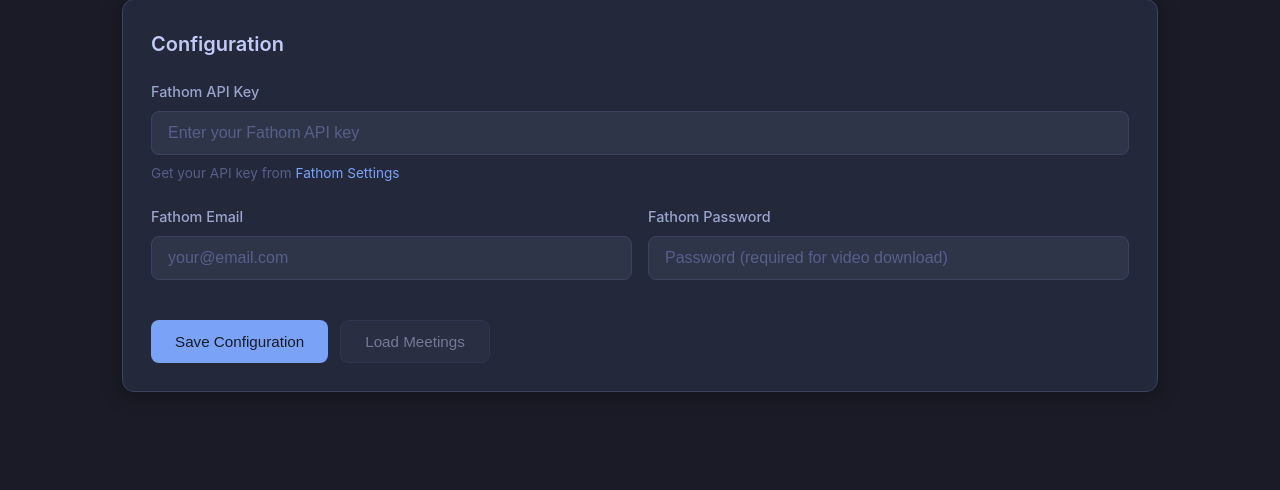
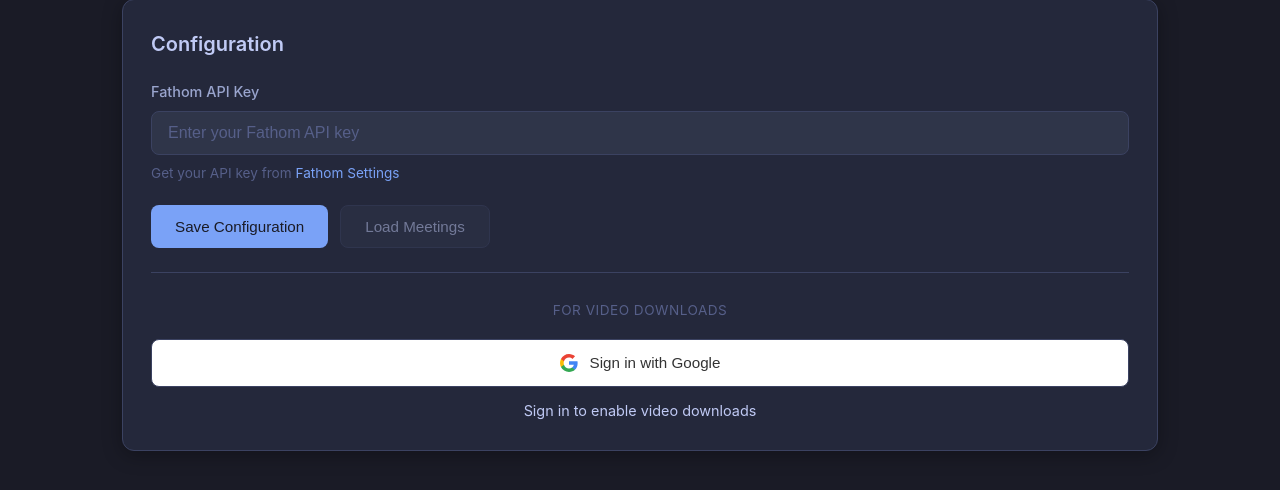
Before and after one commit to msg43/fathom-batch-downloader, a Flask app: page / in a window 1280 px wide. Shown: the part 198-688 px from the top of the page. Run offline with Flask 3, Linux system fonts and the light colour scheme; data that the repository does not hold is empty.

Commit message:
Switch to Google OAuth for video downloads
- Replace email/password auth with 'Sign in with Google' button
- Browser window opens for user to complete Google OAuth manually
- Session is saved to .browser_session/ for subsequent downloads
- Update UI, README, and gitignore accordingly

```diff
--- a/app.py
+++ b/app.py
@@ -50,6 +50,9 @@ def config():
         # Don't send password back to client
         if 'fathom_password' in cfg:
             cfg['fathom_password'] = '••••••••' if cfg['fathom_password'] else ''
+        # Check if Google session exists
+        session_file = os.path.join(os.path.dirname(__file__), '.browser_session', 'state.json')
+        cfg['google_authenticated'] = os.path.exists(session_file)
         return jsonify(cfg)
 
     elif request.method == 'POST':
@@ -73,6 +76,22 @@ def config():
 
         save_config(cfg)
         return jsonify({'success': True})
+
+
+@app.route('/api/google-auth', methods=['POST'])
+def google_auth():
+    """Initiate Google OAuth authentication via browser"""
+    try:
+        extractor = VideoExtractor()
+        success, message = extractor.authenticate_with_google()
+        extractor.close()
+
+        if success:
+            return jsonify({'success': True, 'message': message})
+        else:
+            return jsonify({'success': False, 'error': message}), 400
+    except Exception as e:
+        return jsonify({'success': False, 'error': str(e)}), 500
 
 
 @app.route('/api/meetings')
@@ -134,10 +153,12 @@ def download_worker(session_id, meeting_ids, options, cfg):
 
         # Initialize video extractor if needed
         if options.get('video'):
-            if not cfg.get('fathom_email') or not cfg.get('fathom_password'):
-                q.put({'type': 'error', 'message': 'Fathom credentials required for video download'})
+            # Check if Google session exists
+            session_file = os.path.join(os.path.dirname(__file__), '.browser_session', 'state.json')
+            if not os.path.exists(session_file):
+                q.put({'type': 'error', 'message': 'Google authentication required for video download. Click "Sign in with Google" first.'})
                 return
-            video_extractor = VideoExtractor(cfg['fathom_email'], cfg['fathom_password'])
+            video_extractor = VideoExtractor()
 
         total = len(meeting_ids)
 
--- a/static/app.js
+++ b/static/app.js
@@ -6,11 +6,11 @@
 const elements = {
     // Config
     apiKeyInput: document.getElementById('api-key'),
-    fathomEmailInput: document.getElementById('fathom-email'),
-    fathomPasswordInput: document.getElementById('fathom-password'),
     saveConfigBtn: document.getElementById('save-config-btn'),
     loadMeetingsBtn: document.getElementById('load-meetings-btn'),
     configStatus: document.getElementById('config-status'),
+    googleAuthBtn: document.getElementById('google-auth-btn'),
+    googleAuthStatus: document.getElementById('google-auth-status'),
 
     // Meetings
     meetingsSection: document.getElementById('meetings-section'),
@@ -51,6 +51,7 @@ function setupEventListeners() {
     // Config buttons
     elements.saveConfigBtn.addEventListener('click', saveConfig);
     elements.loadMeetingsBtn.addEventListener('click', loadMeetings);
+    elements.googleAuthBtn.addEventListener('click', authenticateWithGoogle);
 
     // Selection buttons
     elements.selectAllBtn.addEventListener('click', selectAll);
@@ -71,22 +72,67 @@ async function loadConfig() {
             elements.apiKeyInput.value = config.api_key;
             elements.loadMeetingsBtn.disabled = false;
         }
-        if (config.fathom_email) {
-            elements.fathomEmailInput.value = config.fathom_email;
-        }
-        if (config.fathom_password) {
-            elements.fathomPasswordInput.value = config.fathom_password;
-        }
+
+        // Update Google auth status
+        updateGoogleAuthStatus(config.google_authenticated);
     } catch (error) {
         console.error('Failed to load config:', error);
     }
 }
 
+function updateGoogleAuthStatus(isAuthenticated) {
+    if (isAuthenticated) {
+        elements.googleAuthStatus.textContent = '✓ Signed in - Video downloads enabled';
+        elements.googleAuthStatus.className = 'auth-status authenticated';
+        elements.googleAuthBtn.textContent = '✓ Signed in with Google';
+        elements.googleAuthBtn.disabled = true;
+    } else {
+        elements.googleAuthStatus.textContent = 'Sign in to enable video downloads';
+        elements.googleAuthStatus.className = 'auth-status';
+        elements.googleAuthBtn.disabled = false;
+    }
+}
+
+async function authenticateWithGoogle() {
+    elements.googleAuthBtn.disabled = true;
+    elements.googleAuthBtn.innerHTML = '<span class="spinner"></span> Opening browser...';
+    elements.googleAuthStatus.textContent = 'A browser window will open. Please sign in with Google.';
+    elements.googleAuthStatus.className = 'auth-status pending';
+
+    try {
+        const response = await fetch('/api/google-auth', {
+            method: 'POST',
+            headers: { 'Content-Type': 'application/json' }
+        });
+
+        const result = await response.json();
+
+        if (result.success) {
+            updateGoogleAuthStatus(true);
+        } else {
+            elements.googleAuthStatus.textContent = result.error || 'Authentication failed';
+            elements.googleAuthStatus.className = 'auth-status error';
+            elements.googleAuthBtn.disabled = false;
+            elements.googleAuthBtn.innerHTML = `
+                <svg width="18" height="18" viewBox="0 0 18 18" fill="none" xmlns="http://www.w3.org/2000/svg">
+                    <path d="M17.64 9.2c0-.637-.057-1.251-.164-1.84H9v3.481h4.844c-.209 1.125-.843 2.078-1.796 2.717v2.258h2.908c1.702-1.567 2.684-3.874 2.684-6.615z" fill="#4285F4"/>
+                    <path d="M9.003 18c2.43 0 4.467-.806 5.956-2.18l-2.909-2.26c-.806.54-1.836.86-3.047.86-2.344 0-4.328-1.584-5.036-3.711H.96v2.332C2.44 15.983 5.485 18 9.003 18z" fill="#34A853"/>
+                    <path d="M3.964 10.712c-.18-.54-.282-1.117-.282-1.71 0-.593.102-1.17.282-1.71V4.96H.957C.347 6.175 0 7.55 0 9.002c0 1.452.348 2.827.957 4.042l3.007-2.332z" fill="#FBBC05"/>
+                    <path d="M9.003 3.58c1.321 0 2.508.454 3.44 1.345l2.582-2.58C13.464.891 11.428 0 9.002 0 5.485 0 2.44 2.017.96 4.958L3.967 7.29c.708-2.127 2.692-3.71 5.036-3.71z" fill="#EA4335"/>
+                </svg>
+                Try Again
+            `;
+        }
+    } catch (error) {
+        elements.googleAuthStatus.textContent = 'Failed to start authentication: ' + error.message;
+        elements.googleAuthStatus.className = 'auth-status error';
+        elements.googleAuthBtn.disabled = false;
+    }
+}
+
 async function saveConfig() {
     const config = {
-        api_key: elements.apiKeyInput.value.trim(),
-        fathom_email: elements.fathomEmailInput.value.trim(),
-        fathom_password: elements.fathomPasswordInput.value
+        api_key: elements.apiKeyInput.value.trim()
     };
 
     if (!config.api_key) {
--- a/static/style.css
+++ b/static/style.css
@@ -191,6 +191,64 @@ small a:hover {
     width: 100%;
     justify-content: center;
     margin-top: 1.5rem;
+}
+
+.btn-google {
+    background: #fff;
+    color: #333;
+    border: 1px solid var(--border);
+    display: flex;
+    align-items: center;
+    gap: 0.75rem;
+    width: 100%;
+    justify-content: center;
+    padding: 0.875rem 1.5rem;
+}
+
+.btn-google:hover:not(:disabled) {
+    background: #f8f9fa;
+    border-color: var(--accent);
+}
+
+.btn-google svg {
+    flex-shrink: 0;
+}
+
+/* Google Auth Section */
+.google-auth-section {
+    margin-top: 1.5rem;
+    padding-top: 1.5rem;
+    border-top: 1px solid var(--border);
+}
+
+.auth-divider {
+    text-align: center;
+    margin-bottom: 1rem;
+}
+
+.auth-divider span {
+    font-size: 0.85rem;
+    color: var(--text-muted);
+    text-transform: uppercase;
+    letter-spacing: 0.5px;
+}
+
+.auth-status {
+    margin-top: 0.75rem;
+    font-size: 0.9rem;
+    text-align: center;
+}
+
+.auth-status.authenticated {
+    color: var(--success);
+}
+
+.auth-status.pending {
+    color: var(--warning);
+}
+
+.auth-status.error {
+    color: var(--error);
 }
 
 /* Status Messages */
--- a/templates/index.html
+++ b/templates/index.html
@@ -23,20 +23,25 @@
                 <small>Get your API key from <a href="https://fathom.video/settings" target="_blank">Fathom Settings</a></small>
             </div>
 
-            <div class="form-row">
-                <div class="form-group">
-                    <label for="fathom-email">Fathom Email</label>
-                    <input type="email" id="fathom-email" placeholder="your@email.com">
-                </div>
-                <div class="form-group">
-                    <label for="fathom-password">Fathom Password</label>
-                    <input type="password" id="fathom-password" placeholder="Password (required for video download)">
-                </div>
-            </div>
-
             <div class="button-group">
                 <button class="btn btn-primary" id="save-config-btn">Save Configuration</button>
                 <button class="btn btn-secondary" id="load-meetings-btn" disabled>Load Meetings</button>
+            </div>
+
+            <div class="google-auth-section">
+                <div class="auth-divider">
+                    <span>For Video Downloads</span>
+                </div>
+                <button class="btn btn-google" id="google-auth-btn">
+                    <svg width="18" height="18" viewBox="0 0 18 18" fill="none" xmlns="http://www.w3.org/2000/svg">
+                        <path d="M17.64 9.2c0-.637-.057-1.251-.164-1.84H9v3.481h4.844c-.209 1.125-.843 2.078-1.796 2.717v2.258h2.908c1.702-1.567 2.684-3.874 2.684-6.615z" fill="#4285F4"/>
+                        <path d="M9.003 18c2.43 0 4.467-.806 5.956-2.18l-2.909-2.26c-.806.54-1.836.86-3.047.86-2.344 0-4.328-1.584-5.036-3.711H.96v2.332C2.44 15.983 5.485 18 9.003 18z" fill="#34A853"/>
+                        <path d="M3.964 10.712c-.18-.54-.282-1.117-.282-1.71 0-.593.102-1.17.282-1.71V4.96H.957C.347 6.175 0 7.55 0 9.002c0 1.452.348 2.827.957 4.042l3.007-2.332z" fill="#FBBC05"/>
+                        <path d="M9.003 3.58c1.321 0 2.508.454 3.44 1.345l2.582-2.58C13.464.891 11.428 0 9.002 0 5.485 0 2.44 2.017.96 4.958L3.967 7.29c.708-2.127 2.692-3.71 5.036-3.71z" fill="#EA4335"/>
+                    </svg>
+                    Sign in with Google
+                </button>
+                <div id="google-auth-status" class="auth-status"></div>
             </div>
 
             <div id="config-status" class="status-message"></div>
```
Also changed, not shown: video_extractor.py (+100 -27 lines), README.md, 1 other file.
